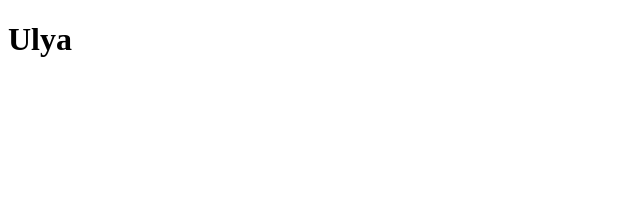
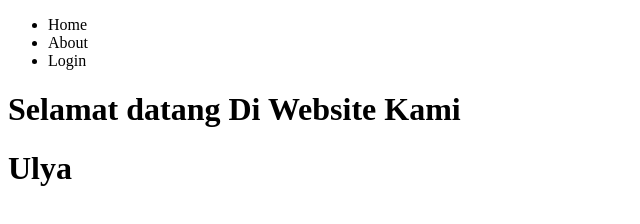
Before and after one commit to Ulyaid/sawala-repo-remote, a plain HTML site: page index.html in a window 1280 px wide. Shown: the whole page, without its empty margins (0-640 px from the left). Drawn offline with Linux system fonts and the light colour scheme.

Commit message:
Menambahkan nav dan div

```diff
--- a/index.html
+++ b/index.html
@@ -4,6 +4,16 @@
 	<title></title>
 </head>
 <body>
+	<nav>
+		<ul>
+			<li>Home</li>
+			<li>About</li>
+			<li>Login</li>
+		</ul>
+	</nav>
+	<div>
+		<h1>Selamat datang Di Website Kami</h1>
+	</div>
  <h1>Ulya</h1>
 </body>
 </html>
```
